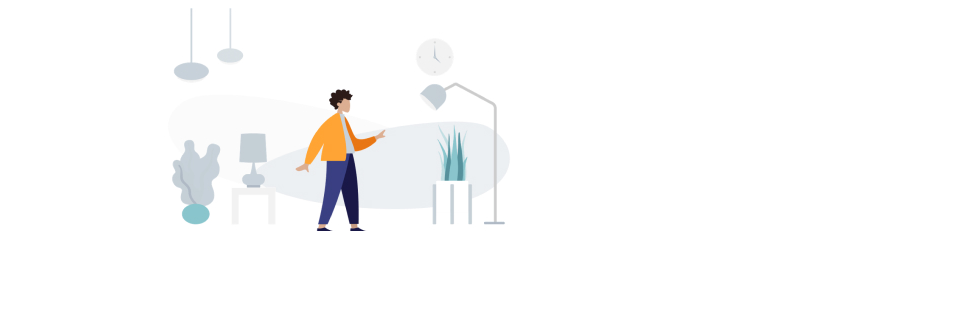
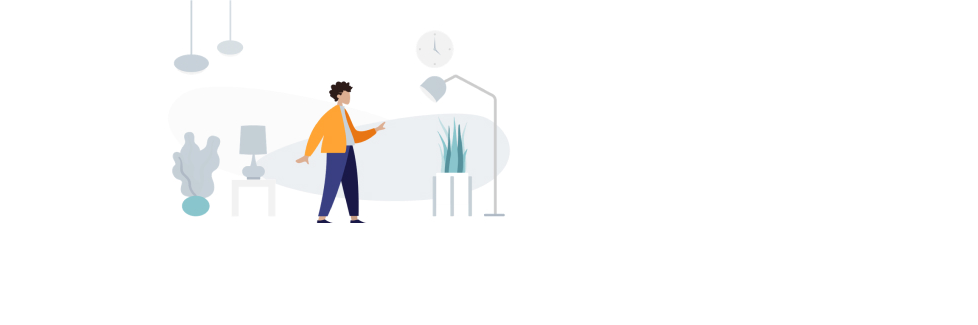
Before and after one commit to loren175/Projeto-01, a plain HTML site: page index.html in a window 1280 px wide. Shown: the top 325 px of the page, without its empty margins (302-1280 px from the left). Drawn offline with nearby package versions, Linux system fonts and the light colour scheme.

Commit message:
css changes

```diff
--- a/style.css
+++ b/style.css
@@ -1,10 +1,10 @@
 body {
     font-family: 'Open Sans', sans-serif;
     text-align: center;
-    magin: 0;
+    margin: 0;
     }
 #hero {
-        width: 592px;
+        width: 568px;
         margin: 0 auto 72px;
     }
 
@@ -17,10 +17,10 @@ h1 {
     font-size: 49px;
     line-height: 56px;
     font-weight: normal;
-    margin-bottom: 32px;
 }
 h1 span {
     font-weight: bold;
+    margin-bottom: 32px;
 }
 
 
```
